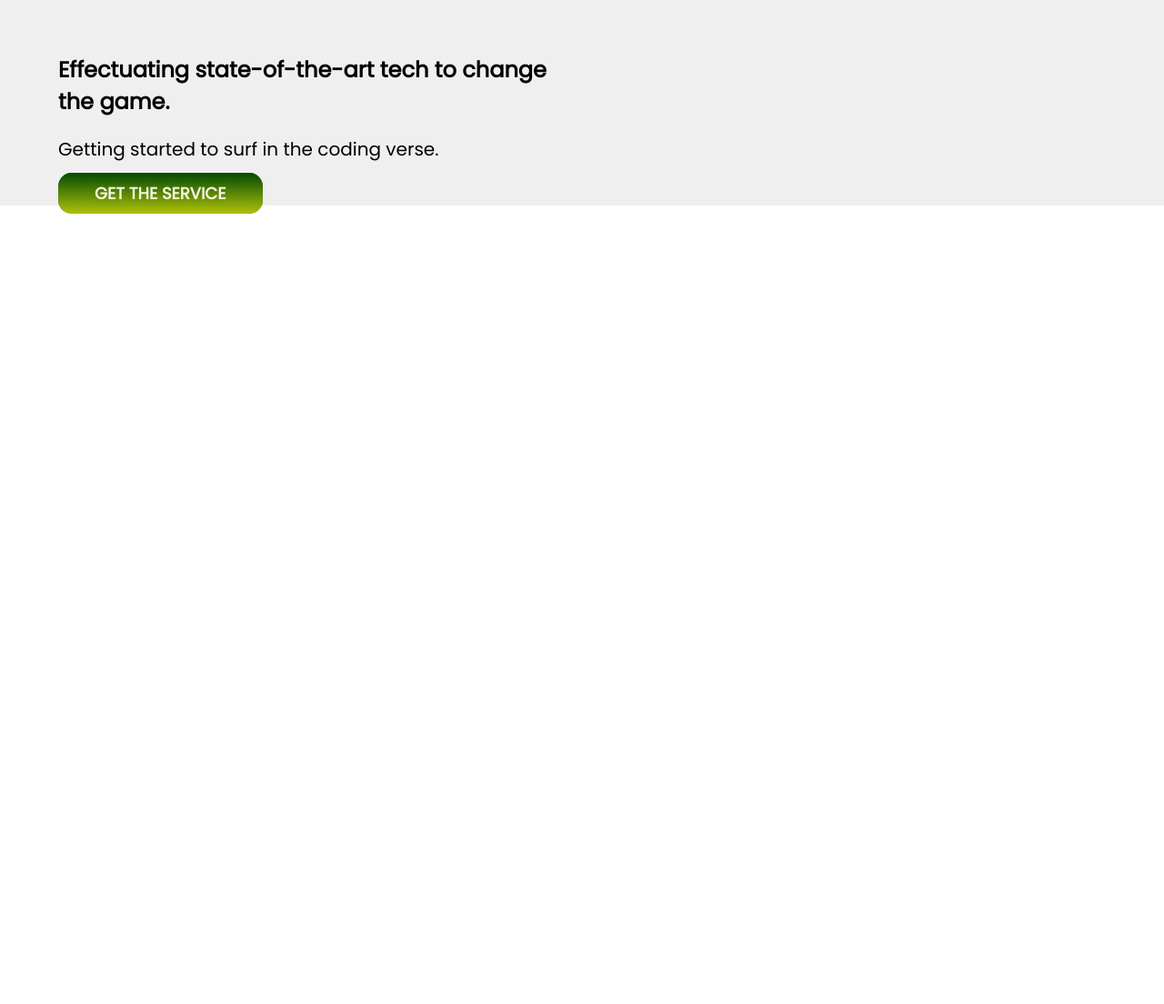
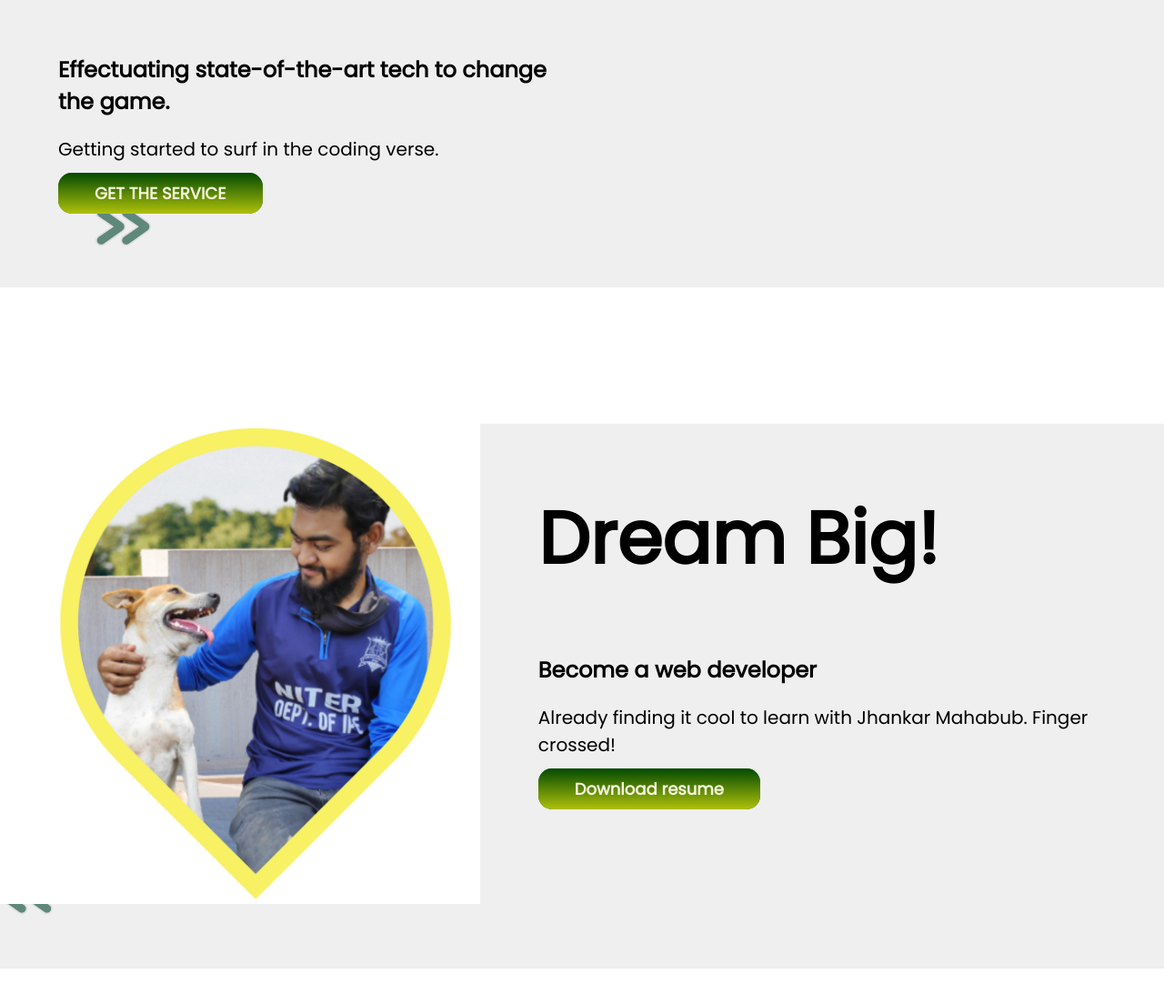
Before and after one commit to nayem-au/developer-portfolio, a plain HTML site: page index.html in a window 1280 px wide. Shown: the part 500-1604 px from the top of the page at 91% size. Before the commit the page ends 800 px from the top, so only its background shows below. Drawn offline with Linux system fonts and the light colour scheme.

Commit message:
big-dream

```diff
--- a/index.html
+++ b/index.html
@@ -19,8 +19,18 @@
     <a class="link-button" target="_blank" href="https://www.linkedin.com/in/md-ahsanullah-nayem-52ba18151/">GET THE SERVICE</a>
 
 </div>
-<div class="half-width">    <img src="images/my-portfolio-1.png" alt="">
+<div class="half-width">    <img src="images/my-portfolio-1.jpg" alt="">
 </div>
+</section>
+<section class="middle-banner">
+    <div class="half-width2">
+        <img src="images/2.png" alt="">
+    </div>
+    <div class="half-width">
+        <h1>Dream Big!</h1>
+        <h2>Become a web developer</h2>
+        <p>Already finding it cool to learn with Jhankar Mahabub. Finger crossed!</p>
+    <a class="link-button" target = "_blank" href="">Download resume</a></div>
 </section>
 </body>
 </html>
--- a/style.css
+++ b/style.css
@@ -10,15 +10,19 @@ h1{
 }
 section{
     display: flex;
-    background-color: rgba(227, 227, 227, 0.93);
+    margin-bottom: 150px;
 }
 .half-width{
-    width: 100%;
+    width: 110%;
     padding-left: 5%;
+    padding-bottom: 1%;
 }
 .half-width img{
-    width: 99%;
+    width: 99.5%;
     padding-right: 2%;
+}
+.half-width2 img{
+    width: 100%;
 }
 p{
     font-size: 20px;
@@ -35,5 +39,12 @@ p{
 }
 .top-banner{
     background-image:url(images/top-banner.png);
-    background-repeat: no-repeat;
+    padding-bottom: 6%;
+    box-shadow: rgb(48, 106, 48);
+    background-position-x: 105px;
 }
+.middle-banner{
+    background-image: url(images/middle-banner.png);
+    padding-bottom: 5%;
+    background-position-x: 105px;
+}
```
Also changed, not shown: images/middle-banner.png (added), images/my-portfolio-1.jpg (added), images/my-portfolio-1.png (deleted).
